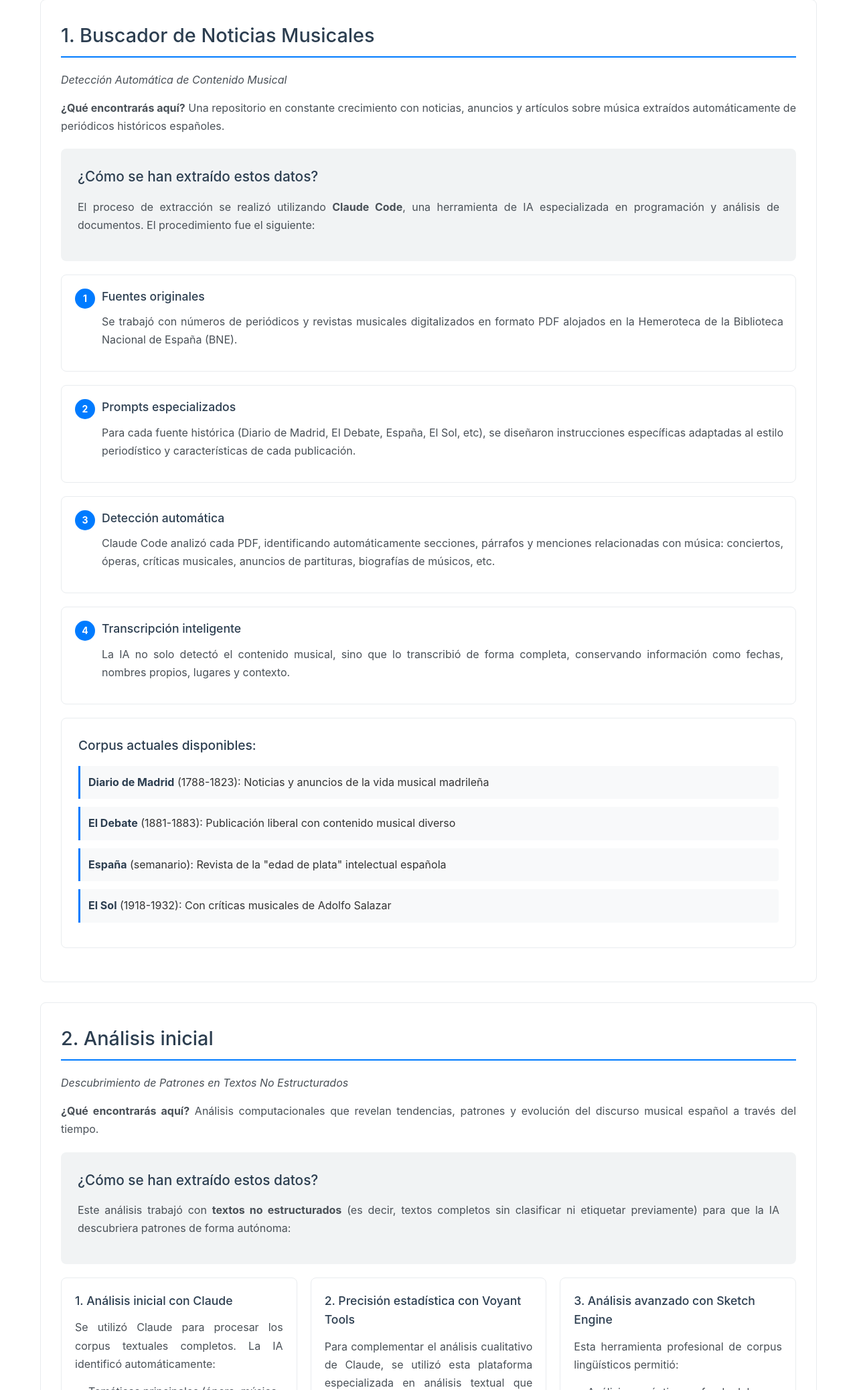
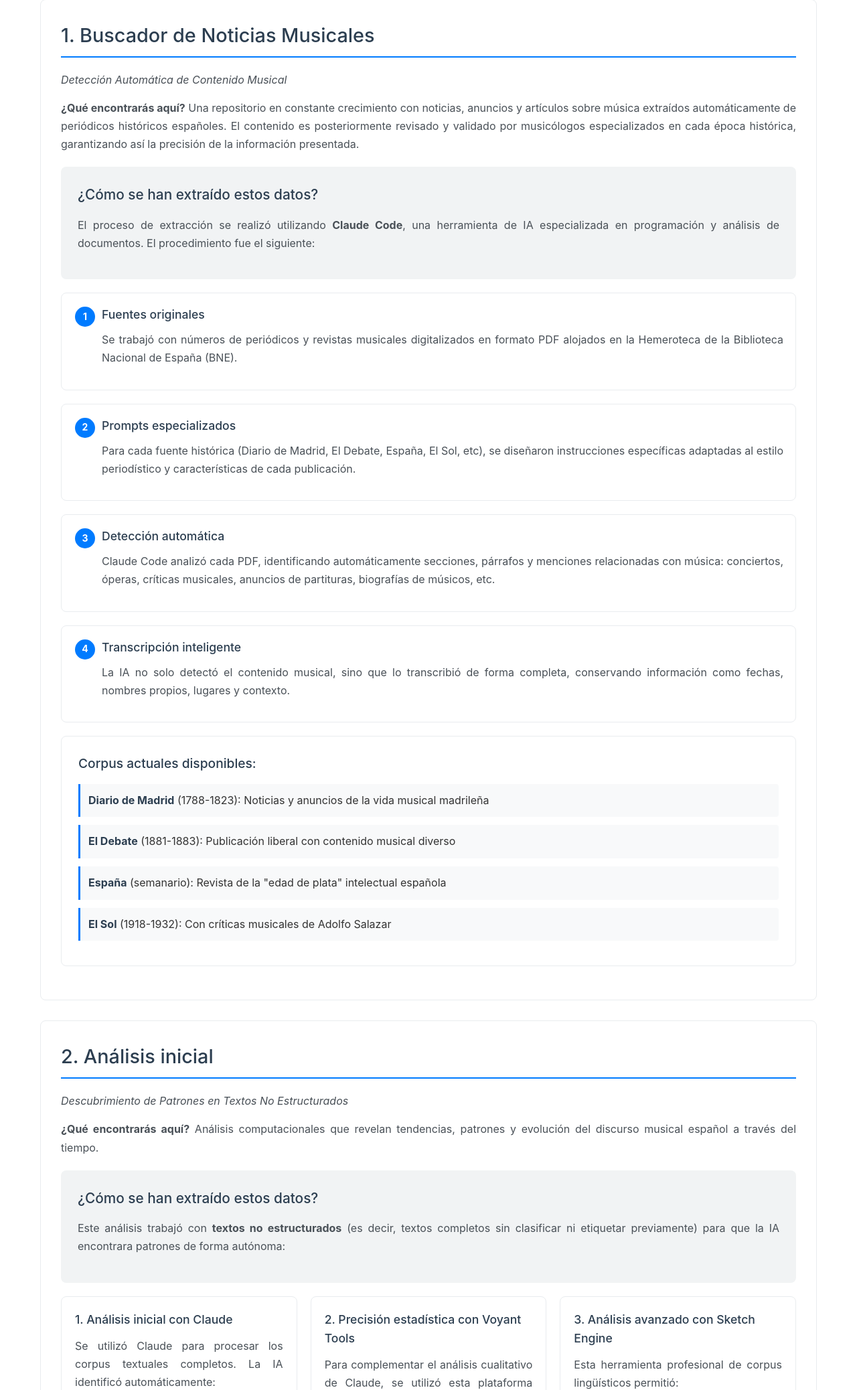
Before and after one commit to LeximusUSAL/inicio, a plain HTML site: page intro.html in a window 1280 px wide. Shown: the part 941-3017 px from the top of the page at 67% size. Drawn offline with Linux system fonts and the light colour scheme.

Commit message:
Update intro.html

```diff
--- a/intro.html
+++ b/intro.html
@@ -406,7 +406,7 @@
             <h2 class="section-title">1. Buscador de Noticias Musicales</h2>
             <p><em>Detección Automática de Contenido Musical</em></p>
 
-            <p><strong>¿Qué encontrarás aquí?</strong> Una repositorio en constante crecimiento con noticias, anuncios y artículos sobre música extraídos automáticamente de periódicos históricos españoles.</p>
+            <p><strong>¿Qué encontrarás aquí?</strong> Una repositorio en constante crecimiento con noticias, anuncios y artículos sobre música extraídos automáticamente de periódicos históricos españoles. El contenido es posteriormente revisado y validado por musicólogos especializados en cada época histórica, garantizando así la precisión de la información presentada.</p>
 
             <div class="methodology-section">
                 <h4>¿Cómo se han extraído estos datos?</h4>
@@ -458,7 +458,7 @@
 
             <div class="methodology-section">
                 <h4>¿Cómo se han extraído estos datos?</h4>
-                <p>Este análisis trabajó con <strong>textos no estructurados</strong> (es decir, textos completos sin clasificar ni etiquetar previamente) para que la IA descubriera patrones de forma autónoma:</p>
+                <p>Este análisis trabajó con <strong>textos no estructurados</strong> (es decir, textos completos sin clasificar ni etiquetar previamente) para que la IA encontrara patrones de forma autónoma:</p>
             </div>
 
             <div class="tools-grid">
```
